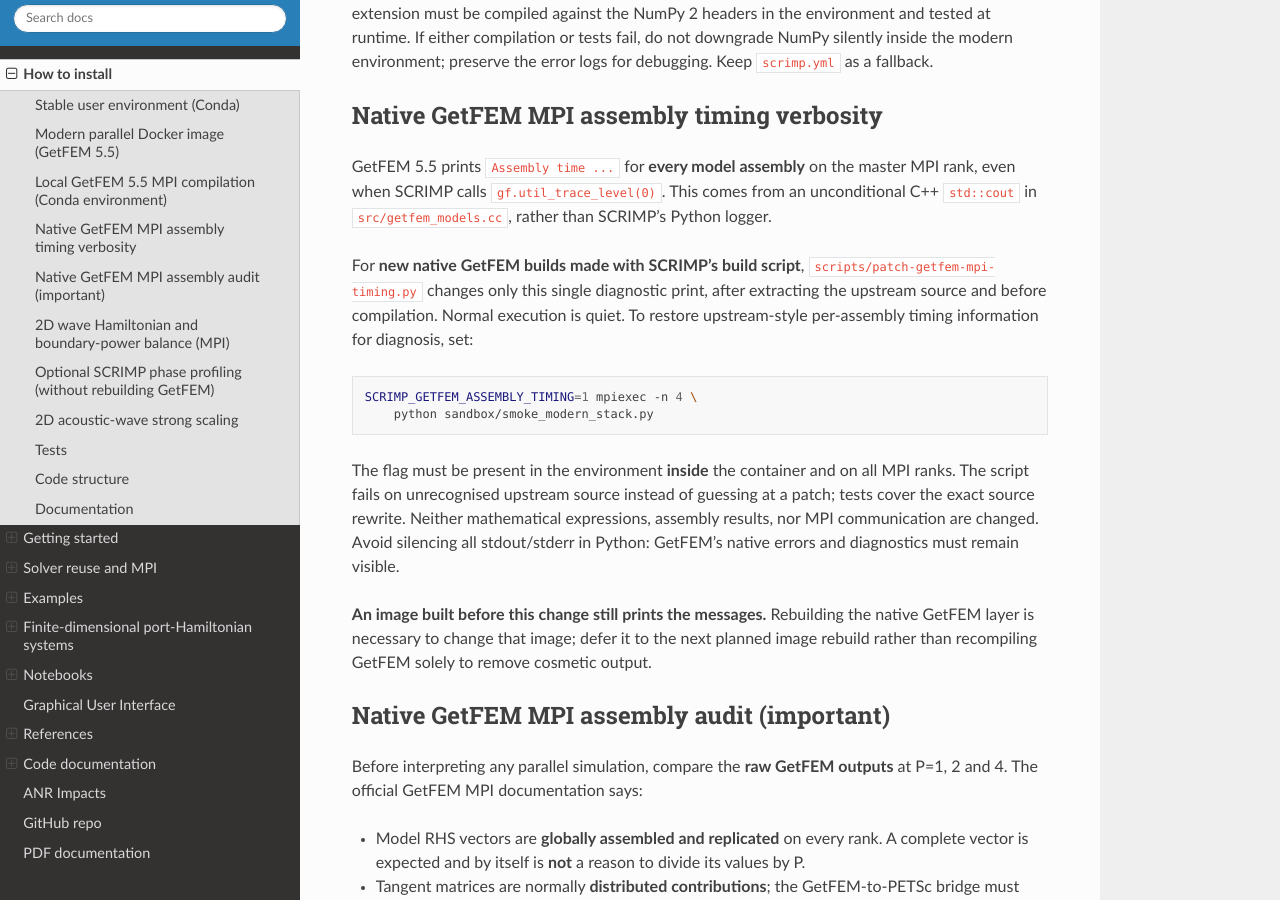
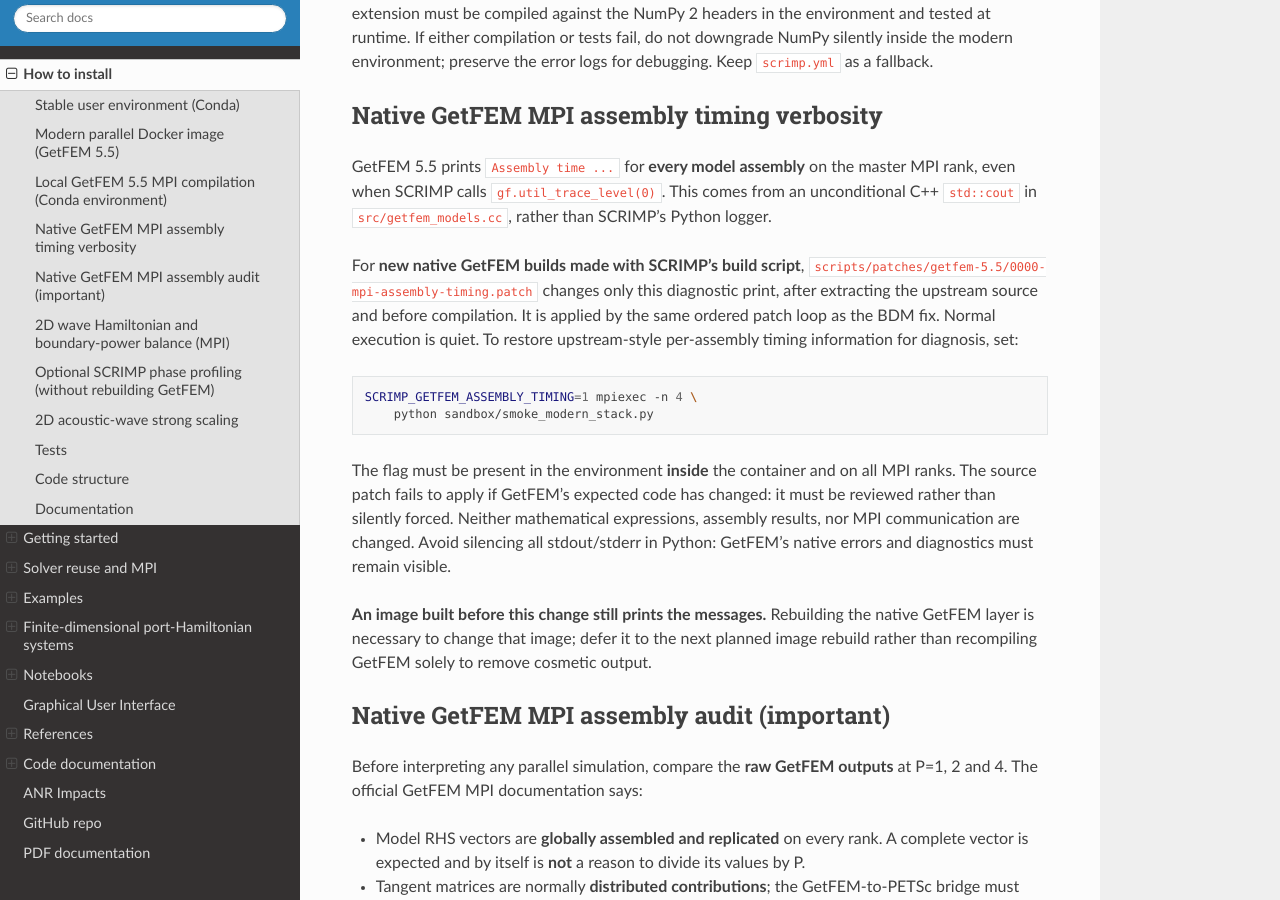
Before and after one commit to g-haine/scrimp, a Sphinx documentation site: the page built from docs/source/install.rst, in a window 1280 px wide and 900 px high, scrolled down 2297 px. Built offline with Sphinx 7.4.7 and the Read the Docs theme 3.1.0, drawn with Linux system fonts in a browser that asks for light colours.

Commit message:
docs(install): reference standard GetFEM MPI timing patch instead of removed Python rewriter

```diff
--- a/docs/source/install.rst
+++ b/docs/source/install.rst
@@ -136,9 +136,10 @@ C++ ``std::cout`` in ``src/getfem_models.cc``, rather than
 SCRIMP's Python logger.
 
 For **new native GetFEM builds made with SCRIMP's build script**,
-``scripts/patch-getfem-mpi-timing.py`` changes only this single
-diagnostic print, after extracting the upstream source and before
-compilation. Normal execution is quiet. To restore upstream-style
+``scripts/patches/getfem-5.5/0000-mpi-assembly-timing.patch`` changes
+only this diagnostic print, after extracting the upstream source and
+before compilation. It is applied by the same ordered patch loop as
+the BDM fix. Normal execution is quiet. To restore upstream-style
 per-assembly timing information for diagnosis, set:
 
 .. code-block:: bash
@@ -147,9 +148,9 @@ per-assembly timing information for diagnosis, set:
         python sandbox/smoke_modern_stack.py
 
 The flag must be present in the environment **inside** the
-container and on all MPI ranks. The script fails on unrecognised
-upstream source instead of guessing at a patch; tests cover the exact
-source rewrite. Neither mathematical expressions, assembly results,
+container and on all MPI ranks. The source patch fails to apply if
+GetFEM's expected code has changed: it must be reviewed rather than
+silently forced. Neither mathematical expressions, assembly results,
 nor MPI communication are changed. Avoid silencing all stdout/stderr
 in Python: GetFEM's native errors and diagnostics must remain visible.
 
```
